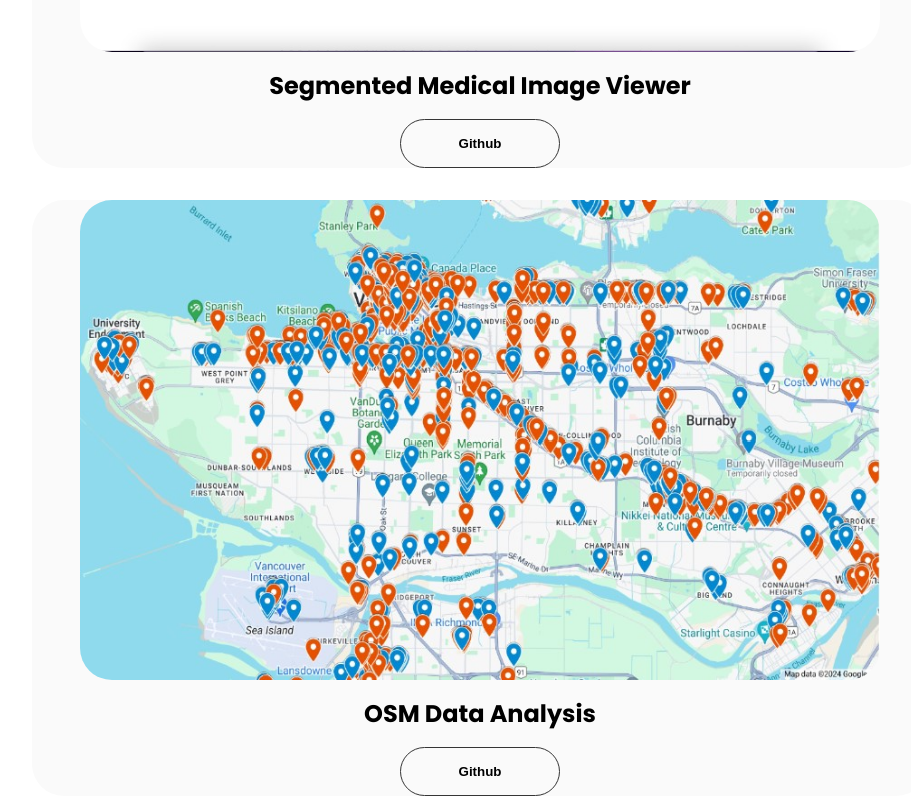
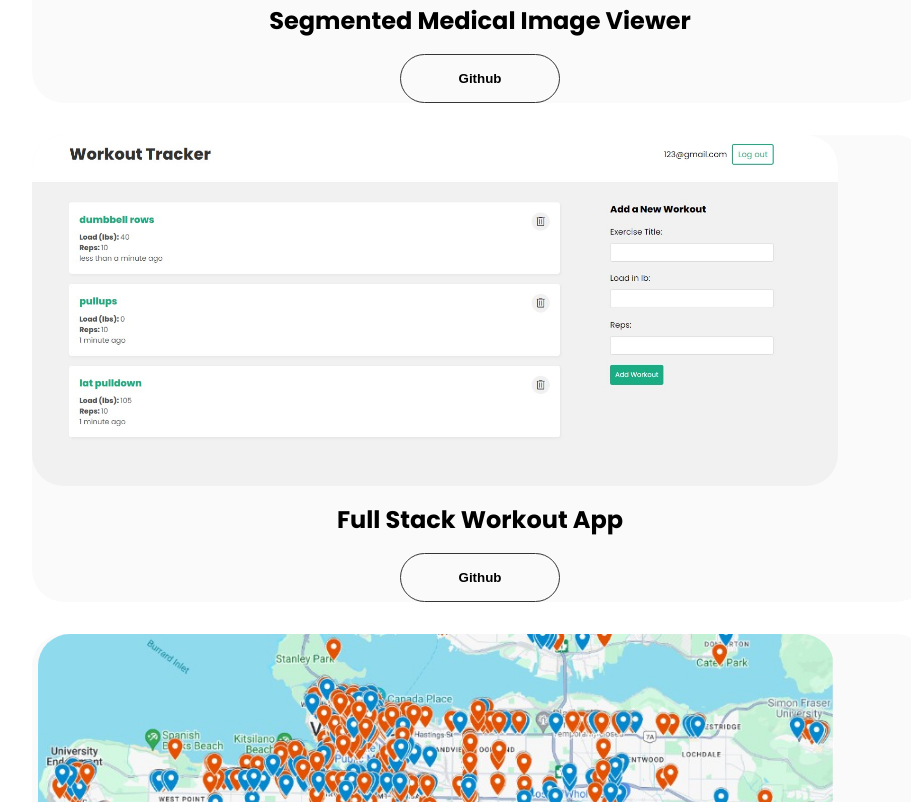
Before and after one commit to rkong04/rkong04.github.io, a plain HTML site: page index.html in a window 1280 px wide. Shown: the part 1518-2320 px from the top of the page, without its empty margins (160-1071 px from the left). Drawn offline with Linux system fonts and the light colour scheme.

Commit message:
updated for fall 2024

```diff
--- a/index.html
+++ b/index.html
@@ -41,7 +41,7 @@
 
     <section id="About">
         <h1 class="title">About Me</h1>
-        <p class="section__text__p1"> <br>Hi, I'm a 4th year Computer Science student at SFU. I'm passionate about Software engineering,
+        <p class="section__text__p1"> <br>Hi, I'm a 4th year Computer Science student at SFU. I'm currently improving my skills in Software engineering,
             Full Stack Development, and analytics. I'm passionate about learning new skills and techniques that can help me grow as a developer.
         </p>
     </section>
@@ -50,6 +50,7 @@
         <p class="section__text__p1">Browse My Recent</p>
         <h1 class="title">Projects</h1>
           <div class="projects">
+
 
             <div class="project-container">
               <div class="article-container">
@@ -67,6 +68,21 @@
               </div>
 
             </div>
+            <div class="project-container">
+              <div class="article-container">
+                <img
+                  src="./assets/mern.jpg"
+                  alt="MERN-App"
+                  class="project-img"
+                />
+              </div>
+              <h2 class="project-title">Full Stack Workout App</h2>
+              <div class="btn-container">
+                <a href="https://github.com/rkong04/MERN-App" target="_blank">
+                  <button class="btn btn-color-2">Github</button>
+                </a>
+              </div>
+            </div>
 
             <div class="project-container">
               <div class="article-container">
@@ -83,20 +99,19 @@
                 </a>
               </div>
             </div>
-
             <div class="project-container">
               <div class="article-container">
                 <img
-                  src="./assets/mern.jpg"
-                  alt="MERN-App"
+                  src="./assets/chat-app.jpg"
+                  alt="Go-Chat-App"
                   class="project-img"
                 />
               </div>
-              <h2 class="project-title">Full Stack Workout App</h2>
+              <h2 class="project-title">Real Time Chat App in Go</h2>
               <div class="btn-container">
-                <a href="https://github.com/rkong04/MERN-App" target="_blank">
-                  <button class="btn btn-color-2">Github</button>
-                </a>
+                <a href="https://github.com/rkong04/chat-app" target="_blank">
+                    <button class="btn btn-color-2">Github</button>
+                  </a>
               </div>
             </div>
 
--- a/style.css
+++ b/style.css
@@ -182,8 +182,8 @@ section:not(#Home){
     justify-content: center;
     align-items: center;
     border-radius: 2rem;
-    width: 50rem;
-    height: 30rem;
+    width: 90%;
+    height: 90%;
   }
 
   .project-title {
```
Also changed, not shown: assets/chat-app.jpg (added), 1 other file.
